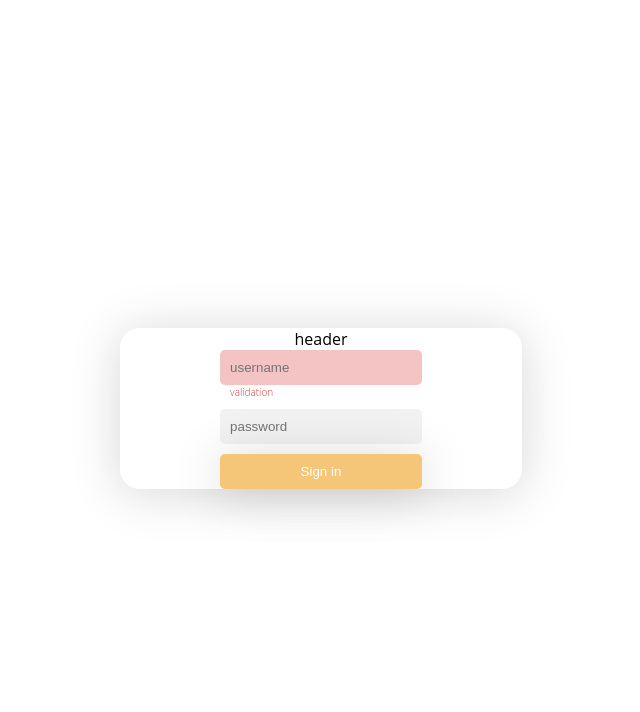
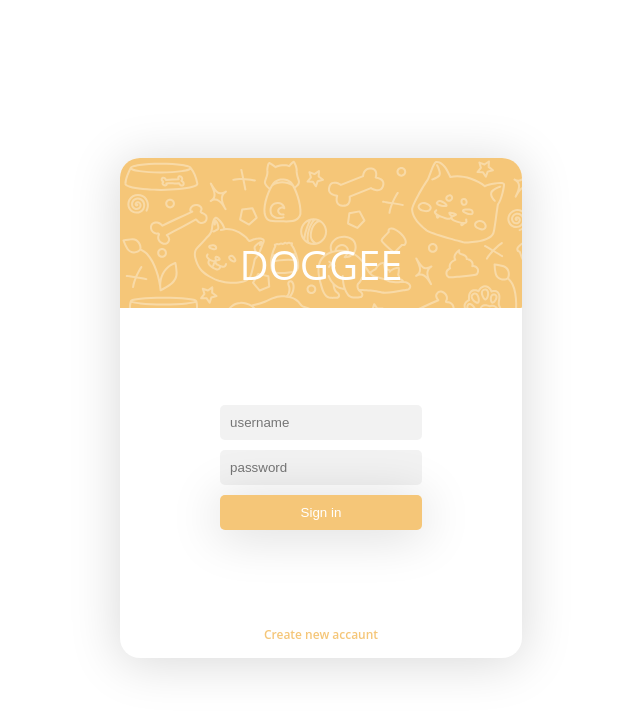
Before and after one commit to m-persikov/Backend, a React (Vite) app in the folder Front/: page / in a window 1280 px wide. Shown: the top 712 px of the page, without its empty margins (319-959 px from the left). Built offline with nearby package versions, Linux system fonts and the light colour scheme.

Commit message:
refactor: LoginPage

```diff
--- a/Front/src/common/fields/inputs/Input/Input.module.css
+++ b/Front/src/common/fields/inputs/Input/Input.module.css
@@ -11,13 +11,14 @@
   color: rgba (0, 0, 0, 0.5)
 }
 
-.input:hover {
+/* .input:hover {
   background-color: #ededed;
-}
+} */
 
 .input:active,
 .input:focus {
-  border: none;
+  /* border: none; */
+  outline: none;
   caret-color: #000000;
 }
 
@@ -27,8 +28,9 @@
 
 .helper_text {
   font-weight: 300;
-  font-size: 10px;
+  font-size: 12px;
   line-height: 14px;
   color: #db3939;
+  margin-top: 3px;
   margin-left: 10px;
 }
--- a/Front/src/pages/LoginPage.module.css
+++ b/Front/src/pages/LoginPage.module.css
@@ -5,20 +5,46 @@
   height: 100vh;
 }
 
+.header_container {
+  display: flex;
+  justify-content: center;
+  align-items: end;
+  height: 150px;
+  width: 100%;
+  padding: 16px;
+  /* margin-bottom: 83px; */
+  background-image: url('../static/images/doge_background.svg');
+  border-radius: 20px 20px 0 0;
+  font-size: 40px;
+  text-transform: uppercase;
+  color: #ffffff;
+}
+
 .container {
+  height: 500px;
   background-color: #ffffff;
   box-shadow: 0px 4px 50px 2px rgb(0, 0, 0, 0.15);
   border-radius: 20px;
   display: flex;
-  justify-content: center;
+  justify-content: space-between;
   align-items: center;
   flex-direction: column;
 }
 
-.form {
+.form_container {
   padding: 0 100px;
+  /* margin-bottom: 83px; */
 }
 
-.input {
+.input_container {
   margin-bottom: 10px;
 }
+
+.sing_up_container {
+  margin-bottom: 15px;
+  align-items: center;
+  font-size: 12px;
+  color: #f5c678;
+  font-weight: 600;
+  cursor: pointer;
+}
--- a/Front/src/pages/LoginPage.tsx
+++ b/Front/src/pages/LoginPage.tsx
@@ -5,40 +5,81 @@ import { Button } from '../common/buttons';
 
 import styles from './LoginPage.module.css';
 
+const validateUsername = (value: string) => {
+	if (!value) return 'field required';
+	return null;
+};
+
+const validatePassword = (value: string) => {
+	if (!value) return 'field required';
+	return null;
+};
+
+const loginFormValidateSchema = {
+	username: validateUsername,
+	password: validatePassword
+};
+
+const validateLoginForm = (name: 'username' | 'password', value: string) => {
+	return loginFormValidateSchema[name](value);
+};
+
+interface FormErrors {
+	username: string | null;
+	password: string | null;
+}
+
 export const LoginPage = () => {
 	const [formValue, setFormValue] = useState({ username: '', password: '' });
+	const [formErrors, setFormErrors] = useState<FormErrors>({ username: null, password: null });
 
 	return (
 		<div className={styles.login_page}>
 			<div className={styles.container}>
-				<div>header</div>
-				<div className={styles.form}>
-					<div>
-						<div className={styles.input}>
+				<div className={styles.header_container}>DOGGEE</div>
+				<div className={styles.form_container}>
+					<div className={styles.input_container}>
 						<Input
 							value={formValue.username}
-								isError={true}
-								helperText="validation"
 							placeholder="username"
 							onChange={(e: ChangeEvent<HTMLInputElement>) => {
-									setFormValue({ ...formValue, username: e.target.value });
+								const username = e.target.value;
+								setFormValue({ ...formValue, username });
+
+								const error = validateLoginForm('username', username);
+								//TODO: why are we doing this?
+								// if (error) return setFormErrors({ ...formErrors, username: error });
+								setFormErrors({ ...formErrors, username: error });
 							}}
+							{...(!!formErrors.username && {
+								isError: !!formErrors.username,
+								helperText: formErrors.username
+							})}
 						/>
 					</div>
-						<div className={styles.input}>
+					<div className={styles.input_container}>
 						<Input
 							value={formValue.password}
+							isError={!!formErrors.password}
 							placeholder="password"
 							onChange={(e: ChangeEvent<HTMLInputElement>) => {
-									setFormValue({ ...formValue, password: e.target.value });
+								const password = e.target.value;
+								setFormValue({ ...formValue, password });
+
+								const error = validateLoginForm('password', password);
+								setFormErrors({ ...formValue, password: error });
 							}}
+							{...(!!formErrors.password && {
+								isError: !!formErrors.password,
+								helperText: formErrors.password
+							})}
 						/>
 					</div>
 					<div>
 						<Button>Sign in</Button>
 					</div>
 				</div>
-				</div>
+				<div className={styles.sing_up_container}>Create new accaunt</div>
 			</div>
 		</div>
 	);
```
Lines whose indentation alone changed are shown as unchanged.
